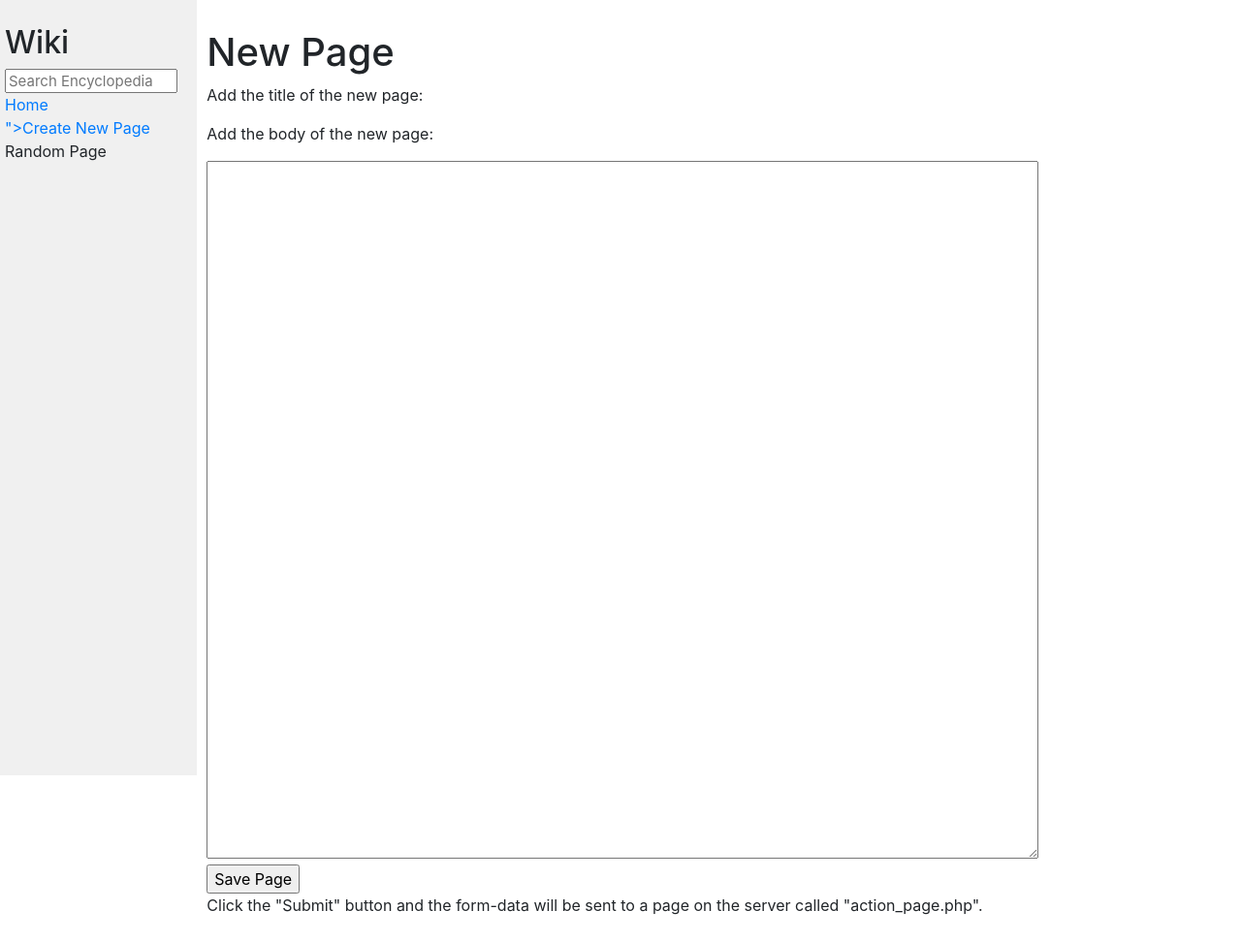
After one commit to AleixMJ/wiki, a Django app: template encyclopedia/templates/encyclopedia/page.html in a window 1280 px wide. The commit adds this page. Shown: the whole page at 97% size. Run offline with Django 3.2, Linux system fonts and the light colour scheme; the template is opened without the code that fills it, so the values that code supplies are empty; some libraries are stand-ins or nearby versions.

Commit message:
working on Specification 4 New Page

```diff
--- a/encyclopedia/templates/encyclopedia/layout.html
+++ b/encyclopedia/templates/encyclopedia/layout.html
@@ -20,7 +20,7 @@
                     <a href="{% url 'index' %}">Home</a>
                 </div>
                 <div>
-                    Create New Page
+                    <a href="<a href="{% url 'page' %}" >">Create New Page</a>
                 </div>
                 <div>
                     Random Page
--- /dev/null
+++ b/encyclopedia/templates/encyclopedia/page.html
@@ -0,0 +1,21 @@
+{% extends "encyclopedia/layout.html" %}
+
+{% block title %}
+    Encyclopedia
+{% endblock %}
+
+{% block body %}
+    <h1>New Page</h1>
+
+    <form action="{% url 'page' %}" method="POST">
+        <p>Add the title of the new page:</p>
+        <p>Add the body of the new page:</p>
+        <textarea name="page" rows="10" cols="50"></textarea>
+        <br>
+        <input type="submit" value="Save Page">
+      </form>
+
+      <p>Click the "Submit" button and the form-data will be sent to a page on the
+      server called "action_page.php".</p>
+
+{% endblock %}
```
